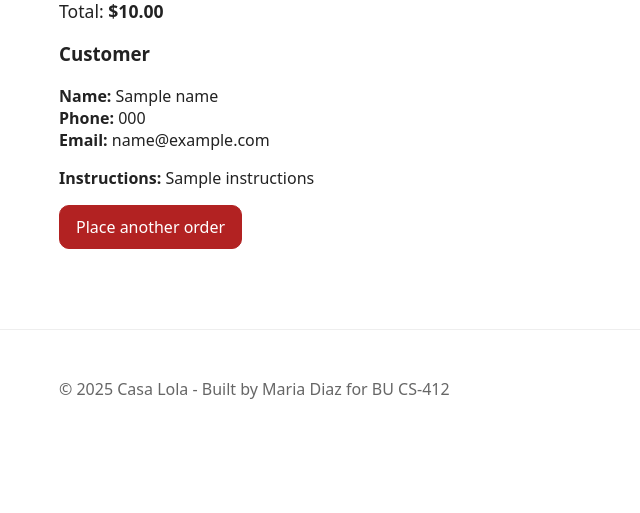
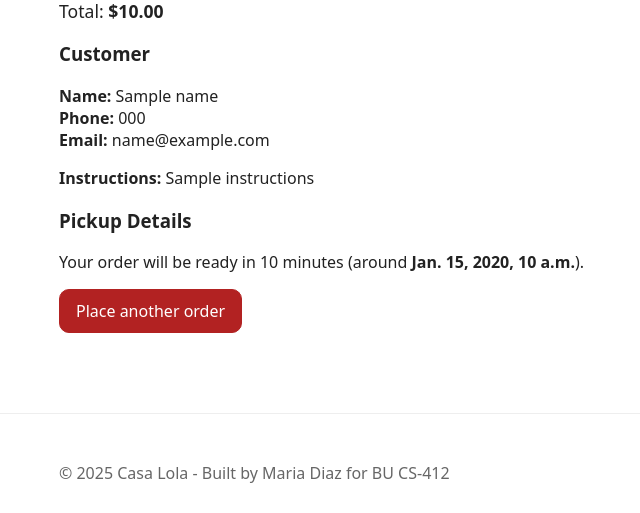
Before and after one commit to mdiazgar/cs412, a Django app: template restaurant/templates/restaurant/confirmation.html in a window 1280 px wide. Shown: the part 276-789 px from the top of the page, without its empty margins (137-777 px from the left). Before the commit the page ends 675 px from the top, so only its background shows below. Run offline with Django 5.2, Linux system fonts and the light colour scheme; the template is opened without the code that fills it: most values are stand-ins (such as "Sample title", 1, 10 or a date in 2020).

Commit message:
Added the expected time at which the order will be ready

```diff
--- a/restaurant/templates/restaurant/confirmation.html
+++ b/restaurant/templates/restaurant/confirmation.html
@@ -30,5 +30,11 @@
     </section>
   {% endif %}
 
+    <section>
+  <h3>Pickup Details</h3>
+  <p>Your order will be ready in {{ ready_in_minutes }} minutes
+     (around <strong>{{ ready_time_str }}</strong>).</p>
+</section>
+
   <p><a class="btn" href="{% url 'restaurant:order' %}">Place another order</a></p>
 {% endblock %}
```
Also changed, not shown: restaurant/views.py (+8 -1 lines).
